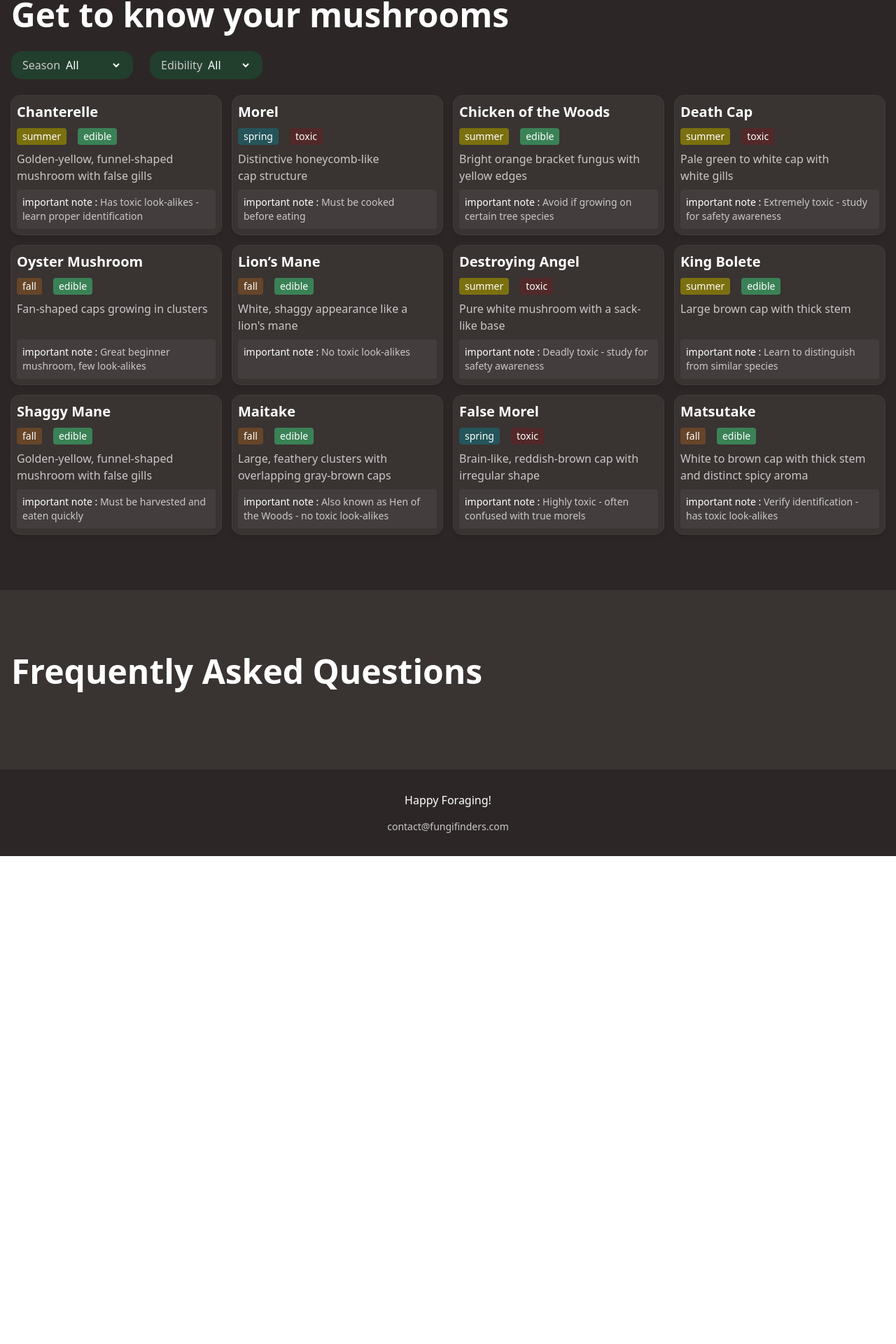
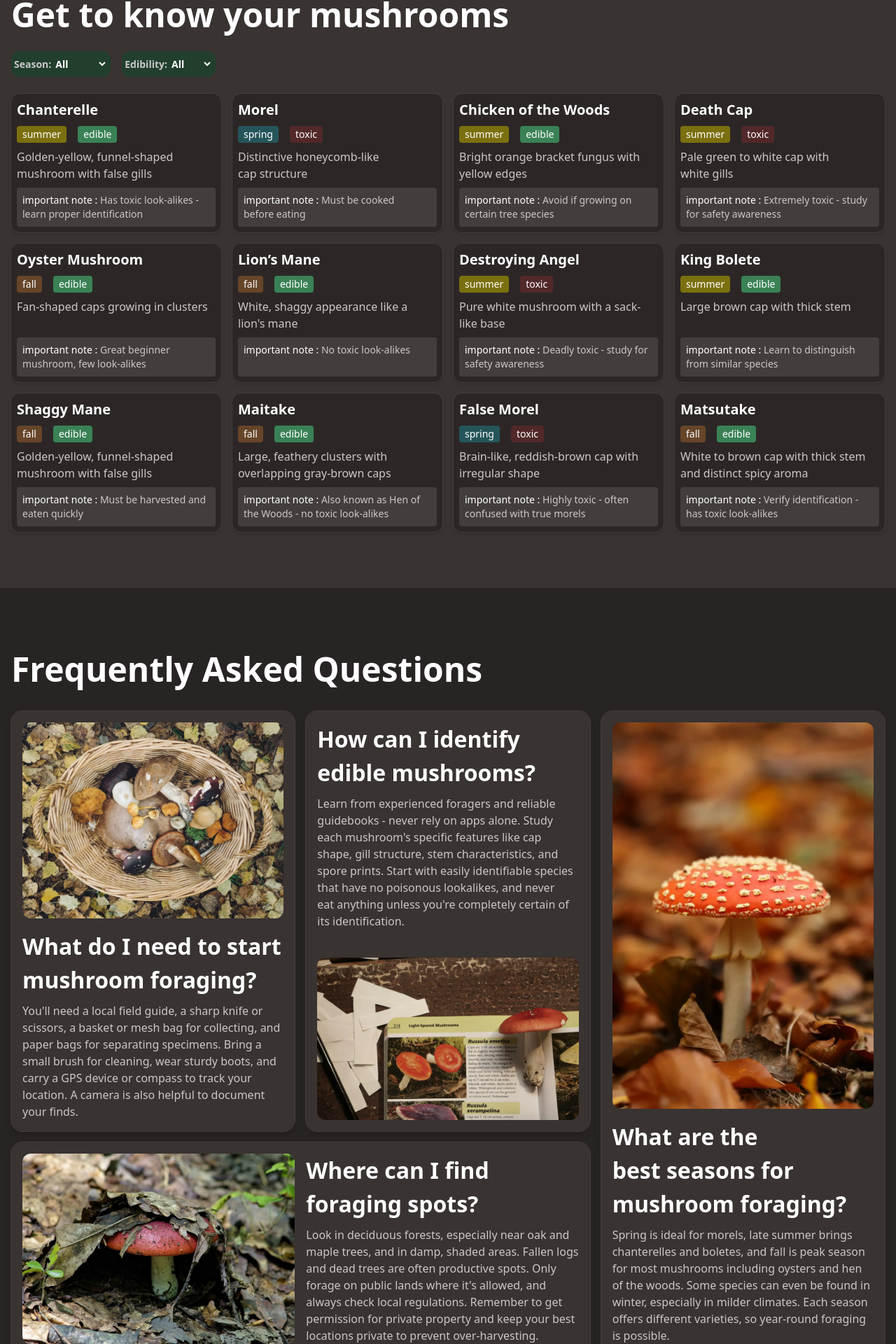
Before and after one commit to marwen-mrabti/fungi-finders, a React (Vite) app: page /mushroom-guide in a window 1280 px wide. Shown: the part 1532-3452 px from the top of the page at 70% size. Before the commit the page ends 2755 px from the top, so only its background shows below. Built offline with nearby package versions, Linux system fonts and the light colour scheme.

Commit message:
feat: faq section

```diff
--- a/src/components/guide/faq.tsx
+++ b/src/components/guide/faq.tsx
@@ -1,14 +1,123 @@
+import {
+  bestSeasonsImg,
+  identifyMushroomsImg,
+  startForagingImg,
+  whereToFindImg,
+} from "~/assets";
 import SectionWrapper from "~/components/shared/section-wrapper";
+import { cn } from "~/lib/utils";
 
 export default function Faq() {
   return (
-    <SectionWrapper id="faq" className="bg-background-light scroll-mt-15">
-      <div className="flex w-full max-w-7xl flex-col items-start gap-6">
+    <SectionWrapper id="faq" className="bg-background-dark scroll-mt-15">
+      <div className="mx-auto flex w-full max-w-7xl flex-col items-start gap-6">
         <h2 className="text-heading-base text-high-contrast font-bold">
           Frequently Asked Questions
         </h2>
-        <div className="grid place-items-center gap-4">
+        <div className="grid grid-cols-1 gap-4 md:grid-cols-2 lg:grid-cols-3">
+          <div
+            className={cn(
+              "bg-background-light outline-background-extra-light w-full overflow-clip rounded-lg p-4 shadow-lg outline-1",
+              "grid grid-cols-1 gap-4",
+            )}
+          >
+            <img
+              src={startForagingImg}
+              alt="A woven wicker basket containing a variety of freshly foraged wild mushrooms of different sizes, shapes, and colors including white, brown, orange, and purple specimens. The basket sits on a bed of fallen autumn leaves."
+              className="h-full w-full rounded-md object-cover"
+            />
+            <div className="flex w-full flex-col gap-2">
+              <h3 className="text-high-contrast text-heading-sm font-bold">
+                What do I need to start mushroom foraging?
+              </h3>
+              <p>
+                You'll need a local field guide, a sharp knife or scissors, a
+                basket or mesh bag for collecting, and paper bags for separating
+                specimens. Bring a small brush for cleaning, wear sturdy boots,
+                and carry a GPS device or compass to track your location. A
+                camera is also helpful to document your finds.
+              </p>
+            </div>
+          </div>
 
+          <div
+            className={cn(
+              "bg-background-light outline-background-extra-light w-full overflow-clip rounded-lg p-4 shadow-lg outline-1",
+              "grid grid-cols-1 gap-4",
+            )}
+          >
+            <img
+              src={identifyMushroomsImg}
+              alt="A field guide page showing poisonous Russula emetica mushrooms, with photos and descriptions of their distinctive red caps and white stalks, along with some paper scraps on a dark surface."
+              className="h-full w-full rounded-md object-cover lg:order-2"
+            />
+            <div className="flex w-full flex-col gap-2">
+              <h3 className="text-high-contrast text-heading-sm font-bold">
+                How can I identify edible mushrooms?
+              </h3>
+              <p className="">
+                Learn from experienced foragers and reliable guidebooks - never
+                rely on apps alone. Study each mushroom's specific features like
+                cap shape, gill structure, stem characteristics, and spore
+                prints. Start with easily identifiable species that have no
+                poisonous lookalikes, and never eat anything unless you're
+                completely certain of its identification.
+              </p>
+            </div>
+          </div>
+
+          <div
+            className={cn(
+              "bg-background-light outline-background-extra-light w-full overflow-clip rounded-lg p-4 shadow-lg outline-1",
+              "grid grid-cols-1 gap-4",
+              "lg:order-4 lg:col-span-2 lg:grid-cols-2",
+            )}
+          >
+            <img
+              src={whereToFindImg}
+              alt="A close-up shot of a vibrant red mushroom with a smooth cap, partially covered by dead leaves on the forest floor. The mushroom has a pale greenish stem and is emerging from dark soil and leaf litter."
+              className="h-full w-full rounded-md object-cover"
+            />
+            <div className="flex w-full flex-col gap-2">
+              <h3 className="text-high-contrast text-heading-sm font-bold">
+                Where can I find foraging spots?
+              </h3>
+              <p>
+                Look in deciduous forests, especially near oak and maple trees,
+                and in damp, shaded areas. Fallen logs and dead trees are often
+                productive spots. Only forage on public lands where it's
+                allowed, and always check local regulations. Remember to get
+                permission for private property and keep your best locations
+                private to prevent over-harvesting.
+              </p>
+            </div>
+          </div>
+
+          <div
+            className={cn(
+              "bg-background-light outline-background-extra-light w-full overflow-clip rounded-lg p-4 shadow-lg outline-1",
+              "grid grid-cols-1 gap-4",
+              "lg:row-span-2 lg:grid-rows-[1fr_auto]",
+            )}
+          >
+            <img
+              src={bestSeasonsImg}
+              alt="A classic fly agaric mushroom (Amanita muscaria) with a bright red cap dotted with white warts, growing among fallen autumn leaves. The photo captures the mushroom's iconic appearance against a warm, blurred background of brown foliage."
+              className="h-full w-full rounded-md object-cover"
+            />
+            <div className="flex w-full flex-col gap-2">
+              <h3 className="text-high-contrast text-heading-sm font-bold">
+                What are the best seasons for mushroom foraging?
+              </h3>
+              <p>
+                Spring is ideal for morels, late summer brings chanterelles and
+                boletes, and fall is peak season for most mushrooms including
+                oysters and hen of the woods. Some species can even be found in
+                winter, especially in milder climates. Each season offers
+                different varieties, so year-round foraging is possible.
+              </p>
+            </div>
+          </div>
         </div>
       </div>
     </SectionWrapper>
--- a/src/components/guide/mushroom-card.tsx
+++ b/src/components/guide/mushroom-card.tsx
@@ -12,7 +12,7 @@ export default function MushroomCard({
   return (
     <li
       className={cn(
-        "outline-background-extra-light bg-background-light text-main w-full rounded-md px-2 py-2 shadow-md outline-1",
+        "outline-background-extra-light bg-background-main text-main w-full rounded-md px-2 py-2 shadow-md outline-1",
         className,
       )}
     >
--- a/src/components/guide/mushroom-directory.tsx
+++ b/src/components/guide/mushroom-directory.tsx
@@ -55,13 +55,13 @@ export default function MushroomDirectory() {
     };
 
   return (
-    <SectionWrapper id="mushroom-directory" className="bg-background-main">
+    <SectionWrapper id="mushroom-directory" className="bg-background-light">
       <div className="mx-auto grid w-full max-w-7xl grid-cols-1 gap-6">
         <div className="text-main flex w-full flex-col gap-4">
           <h2 className="text-high-contrast text-heading-base font-bold">
             Get to know your mushrooms
           </h2>
-          <div className="flex w-full items-center gap-6">
+          <div className="flex w-full flex-wrap items-center gap-4">
             <CustomSelect
               label="Season"
               value={filters.season}
--- a/src/components/shared/custom-select.tsx
+++ b/src/components/shared/custom-select.tsx
@@ -11,26 +11,23 @@ export default function CustomSelect({
   handler,
 }: T_CustomSelectProps) {
   return (
-    <div className="bg-background-accent-dark flex items-center gap-1 rounded-2xl px-4 py-2">
-      <label htmlFor={label}>{label}</label>
+    <div className="bg-background-accent-dark flex grow-0 flex-nowrap items-center gap-0.5 rounded-md py-2 px-1 text-sm font-semibold">
+      <label htmlFor={label}>{label}: </label>
       <select
         name={label}
         id={label}
         value={value ?? ""}
         onChange={(event) => handler(event)}
-        className="text-high-contrast focus-visible:outline-none"
+        className="text-high-contrast w-fit shrink-1 focus-visible:outline-none"
       >
-        <option
-          value=""
-          className="text-main bg-background-accent-main font-semibold"
-        >
+        <option value="" className="text-main bg-background-accent-main">
           All
         </option>
         {options.map((option) => (
           <option
             key={option}
             value={option}
-            className="text-main bg-background-accent-main font-semibold"
+            className="text-main bg-background-accent-main"
           >
             {option}
           </option>
```
